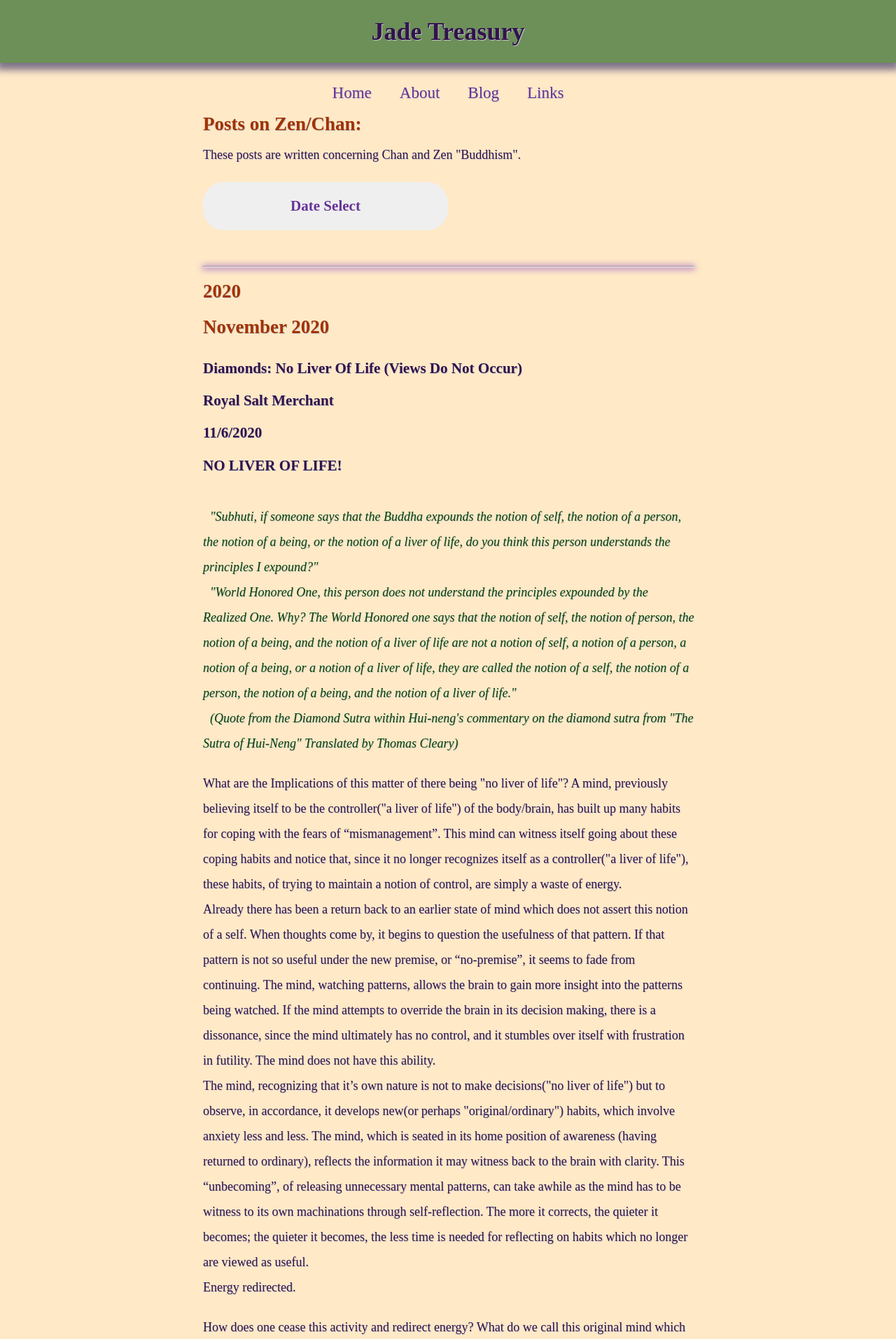
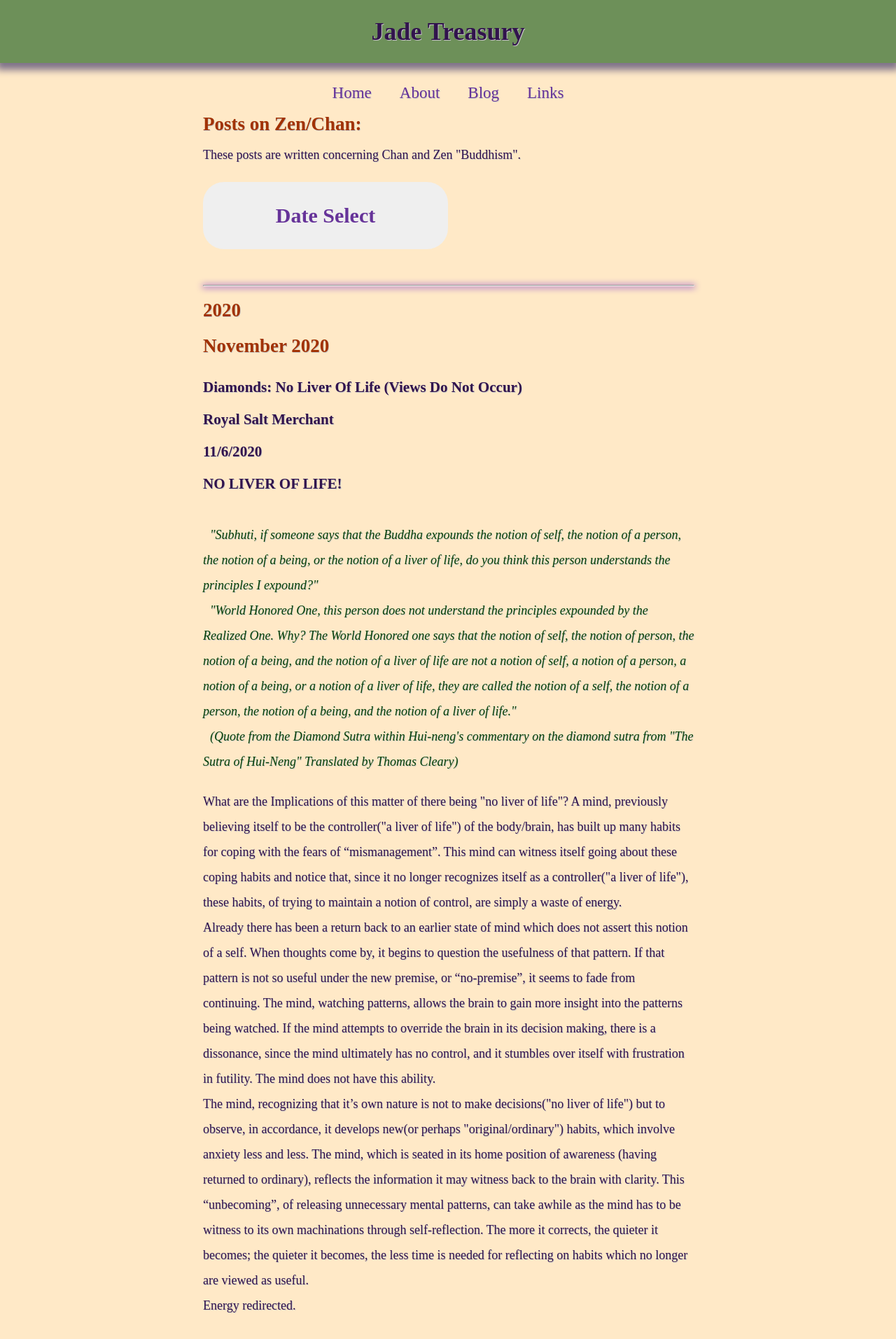
Before and after one commit to royalsaltmerchant/jadetreasury, a Jekyll site: the page built from posts/zen_posts.html, in a window 1280 px wide. Shown: the top 1913 px of the page at 70% size. Built offline with Jekyll 4.4.1, drawn with Linux system fonts in a browser that asks for light colours; some web fonts are replaced.

Commit message:
font size for date button

```diff
--- a/assets/thestyle.css
+++ b/assets/thestyle.css
@@ -200,6 +200,10 @@ img:hover {
     box-shadow: 0 12px 16px 0 rgba(0,0,0,0.24), 0 17px 50px 0 rgba(0,0,0,0.19);
 }
 
+.date-button h3 {
+    font-size: 30px;
+}
+
 /* footer */
 
 .footer {
```
